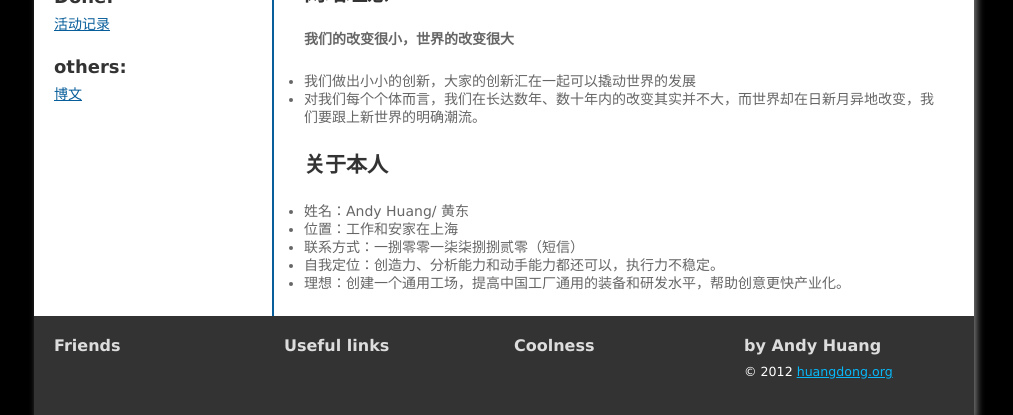
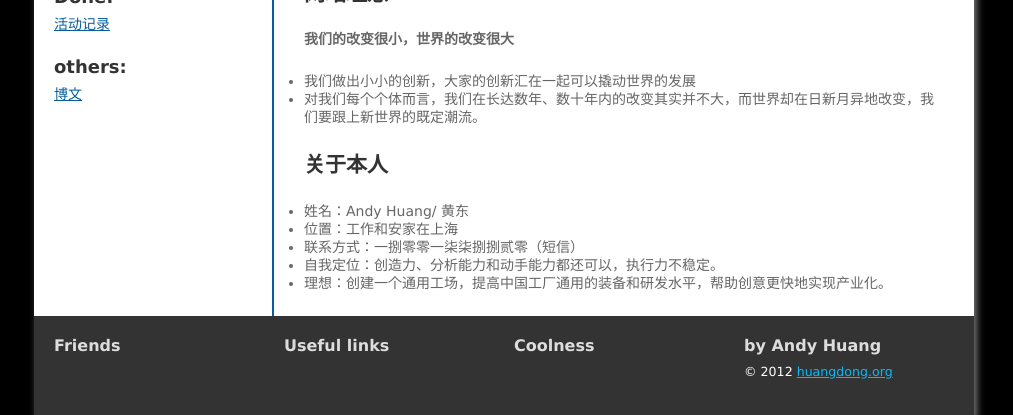
Before and after one commit to huangdong99/huangdong99.github.com, a Jekyll site: the page built from about.md, in a window 1280 px wide. Shown: the part 418-833 px from the top of the page, without its empty margins (136-1149 px from the left). Built offline with Jekyll 4.4.1, drawn with Linux system fonts in a browser that asks for light colours; Markdown is read by kramdown in place of the engine named in the settings.

Commit message:
about-个别词

```diff
--- a/about.md
+++ b/about.md
@@ -17,7 +17,7 @@ huangdong.org目前的主要工作是架设一个可以记录日常点滴想法
 **我们的改变很小，世界的改变很大**
 
 - 我们做出小小的创新，大家的创新汇在一起可以撬动世界的发展
-- 对我们每个个体而言，我们在长达数年、数十年内的改变其实并不大，而世界却在日新月异地改变，我们要跟上新世界的明确潮流。
+- 对我们每个个体而言，我们在长达数年、数十年内的改变其实并不大，而世界却在日新月异地改变，我们要跟上新世界的既定潮流。
 
 
 关于本人
@@ -27,4 +27,4 @@ huangdong.org目前的主要工作是架设一个可以记录日常点滴想法
 - 位置：工作和安家在上海
 - 联系方式：一捌零零一柒柒捌捌贰零（短信）
 - 自我定位：创造力、分析能力和动手能力都还可以，执行力不稳定。
-- 理想：创建一个通用工场，提高中国工厂通用的装备和研发水平，帮助创意更快产业化。
+- 理想：创建一个通用工场，提高中国工厂通用的装备和研发水平，帮助创意更快地实现产业化。
```
